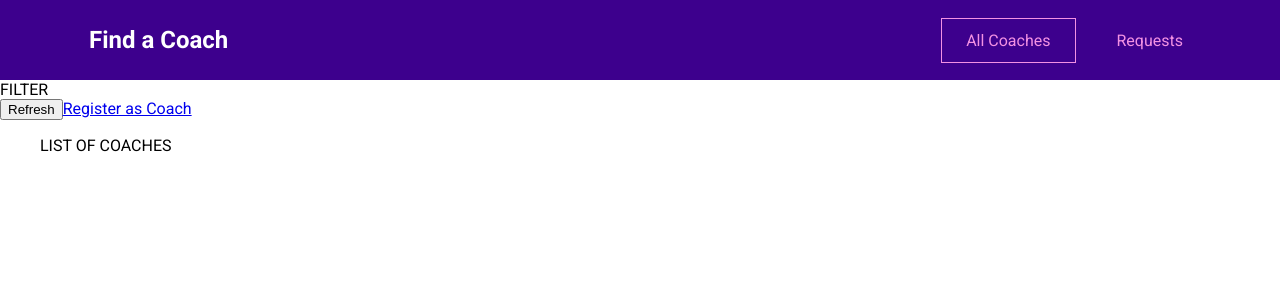
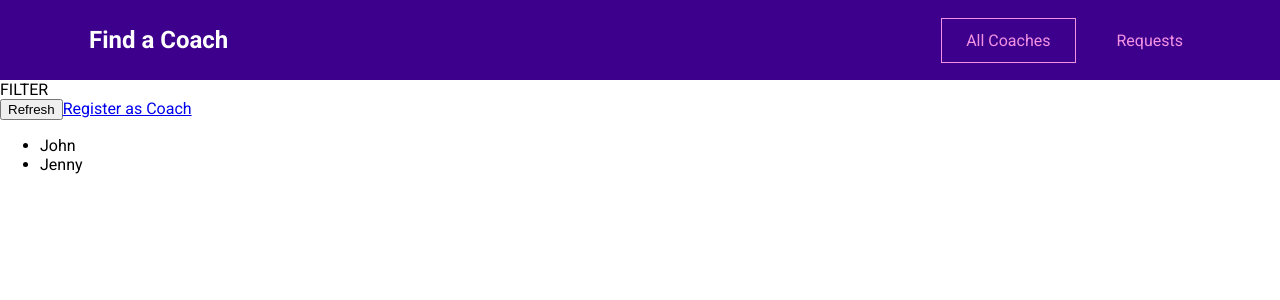
Before and after one commit to Alfredo3232/vue-coach-app, a Vue app: page /coaches in a window 1280 px wide. Shown: the top 300 px of the page. Built offline with nearby package versions, Linux system fonts and the light colour scheme.

Commit message:
store to app and show all coaches name in CoachesList component

```diff
--- a/src/main.js
+++ b/src/main.js
@@ -2,9 +2,11 @@ import { createApp } from 'vue';
 
 import App from './App.vue';
 import router from './router/router.js';
+import store from './store/index.js';
 
 const app = createApp(App);
 
 app.use(router);
+app.use(store);
 
 app.mount('#app');
--- a/src/pages/coaches/CoachesList.vue
+++ b/src/pages/coaches/CoachesList.vue
@@ -7,6 +7,24 @@
             <router-link to="/register">Register as Coach</router-link>
         </div>
 
-        <ul>LIST OF COACHES</ul>
+        <ul v-if="hasCoaches">
+            <li v-for="coach in filteredCoaches" :key="coach.id">
+                {{ coach.firstName }}
+            </li>
+        </ul>
+        <h3 v-else>No coaches found.</h3>
     </section>
 </template>
+
+<script>
+export default {
+    computed: {
+        filteredCoaches() {
+            return this.$store.getters['coaches/coaches'];
+        },
+        hasCoaches() {
+            return this.$store.getters['coaches/hasCoaches'];
+        }
+    }
+}
+</script>
--- a/src/store/modules/coaches/getters.js
+++ b/src/store/modules/coaches/getters.js
@@ -1 +1,8 @@
-export default {};
+export default {
+    coaches(state) {
+        return state.coaches;
+    },
+    hasCoaches(state) {
+        return state.coaches && state.coaches.length > 0;
+    }
+};
--- a/src/store/modules/coaches/index.js
+++ b/src/store/modules/coaches/index.js
@@ -20,7 +20,7 @@ export default {
                     id: 'c2',
                     firstName: 'Jenny',
                     lastName: 'Jenny',
-                    areas: ['frontend', 'career'],
+                    areas: ['frontend', 'backend', 'career'],
                     description:
                         ':)',
                     hourlyRate: 300
```
